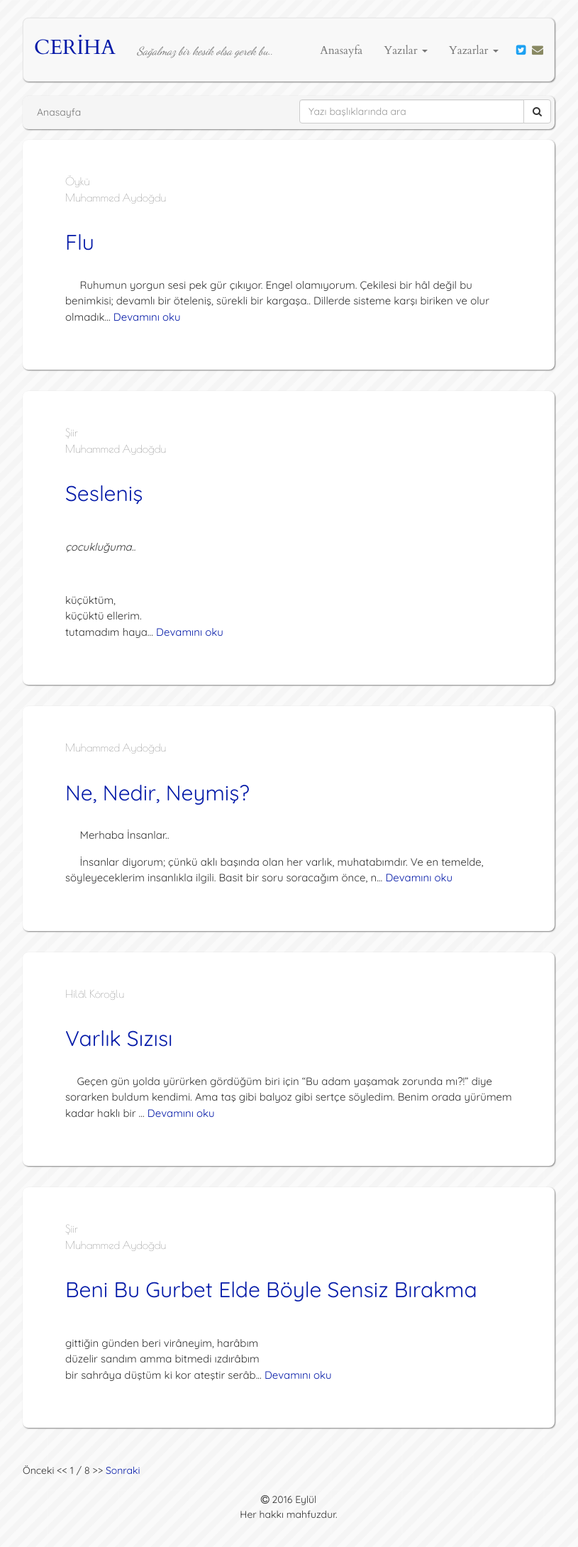
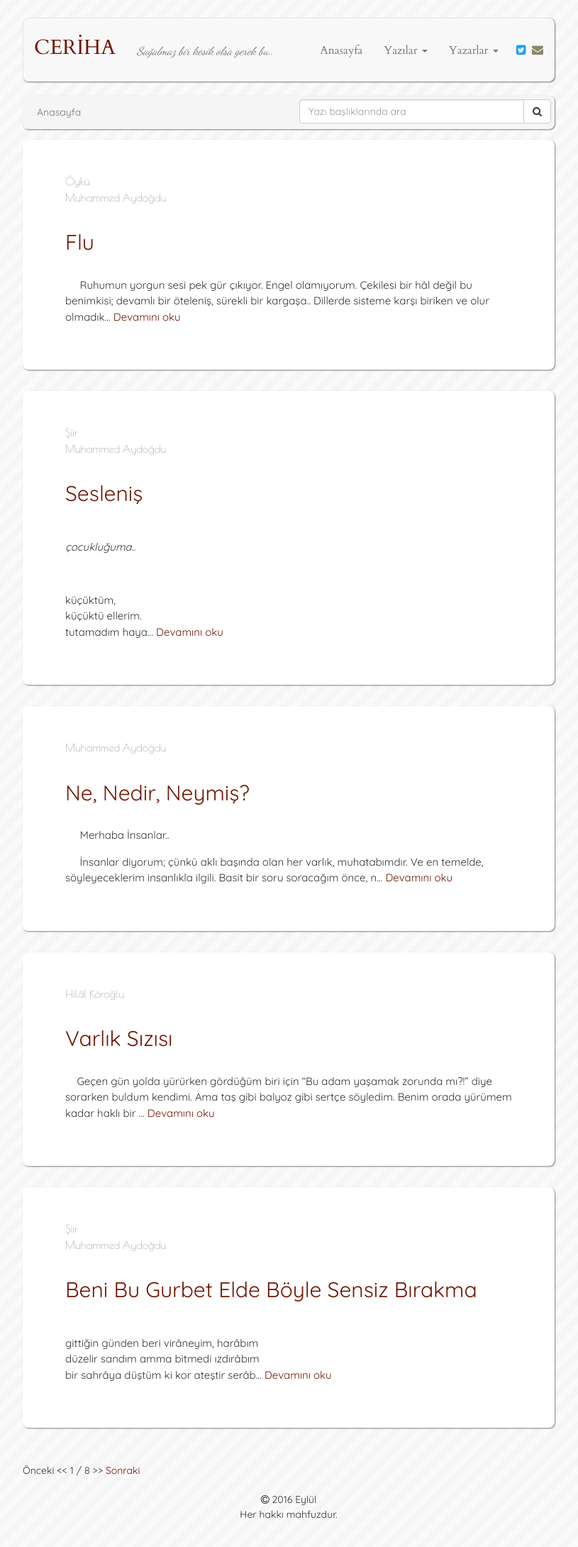
Before and after one commit to muhammedaydogdu/muhammedaydogdu.github.io, a Jekyll site: the page built from index.html, in a window 1280 px wide. Shown: the whole page at 71% size, without its empty margins (233-1048 px from the left). Built offline with Jekyll 4.4.1, drawn with Linux system fonts in a browser that asks for light colours; some web fonts are replaced; the list of posts is cut into pages by our own code.

Commit message:
Update style.css

```diff
--- a/css/style.css
+++ b/css/style.css
@@ -10,20 +10,20 @@ body {
 }
 
 a {
-  color: #041AA8;
+  color: #711602;
 }
 
 a:hover {
-  color: #041AA8;
+  color: #711602;
 }
 
 a:focus {
-  color: #041AA8;
+  color: #711602;
   text-decoration: none;
 }
 
 h2 {
-  color: #041AA8;
+  color: #711602;
 }
 
 .container .navbar {
@@ -36,17 +36,17 @@ h2 {
 }
 
 .navbar .navbar-brand {
-  color: #041AA8;
+  color: #711602;
   margin-top: 1px;
   font-size: 29px;
 }
 
 .navbar .navbar-brand:hover {
-  color: #041AA8;
+  color: #711602;
 }
 
 .navbar .navbar-brand:focus {
-  color: #041AA8;
+  color: #711602;
 }
 
 .navbar .navbar-text {
```
